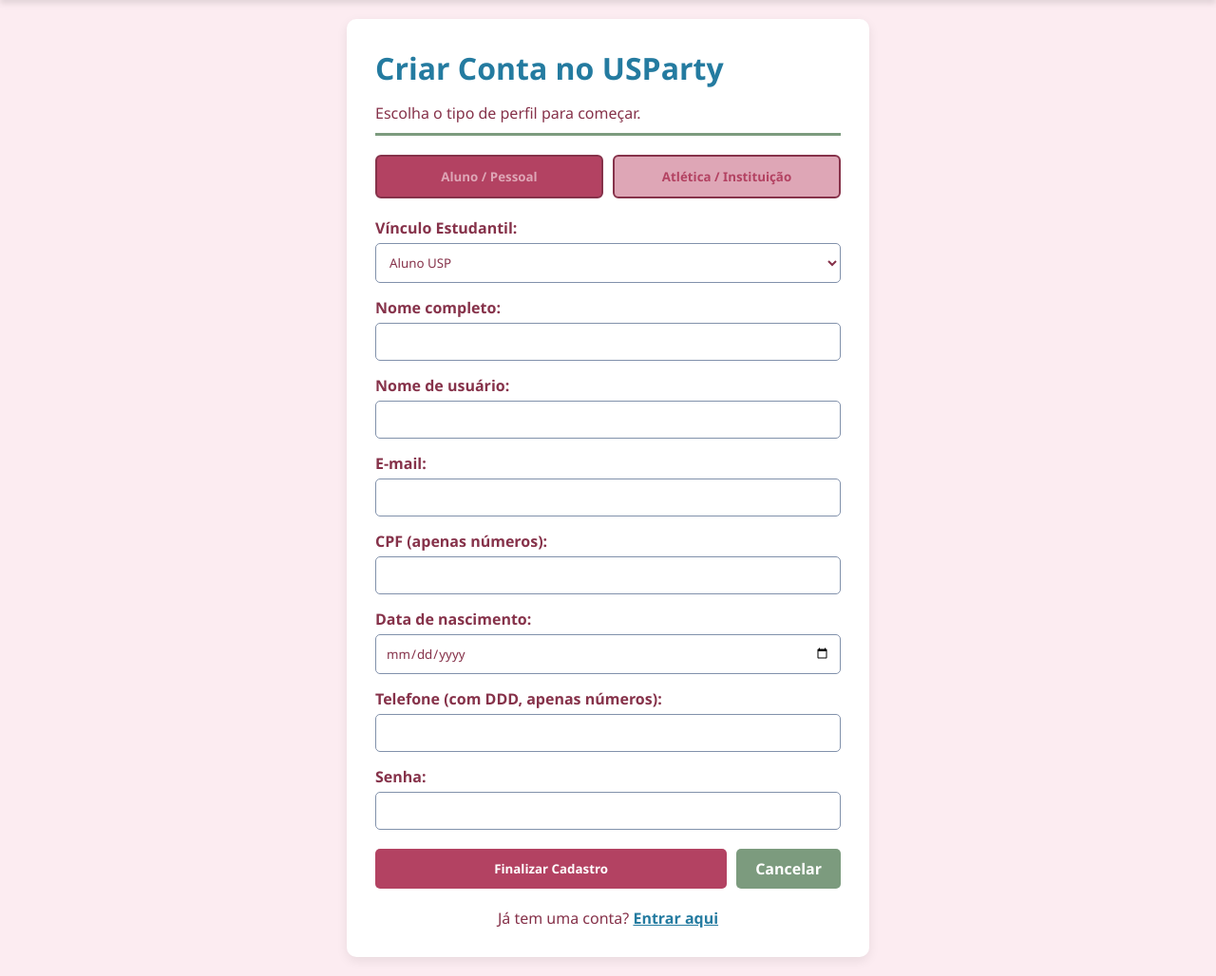
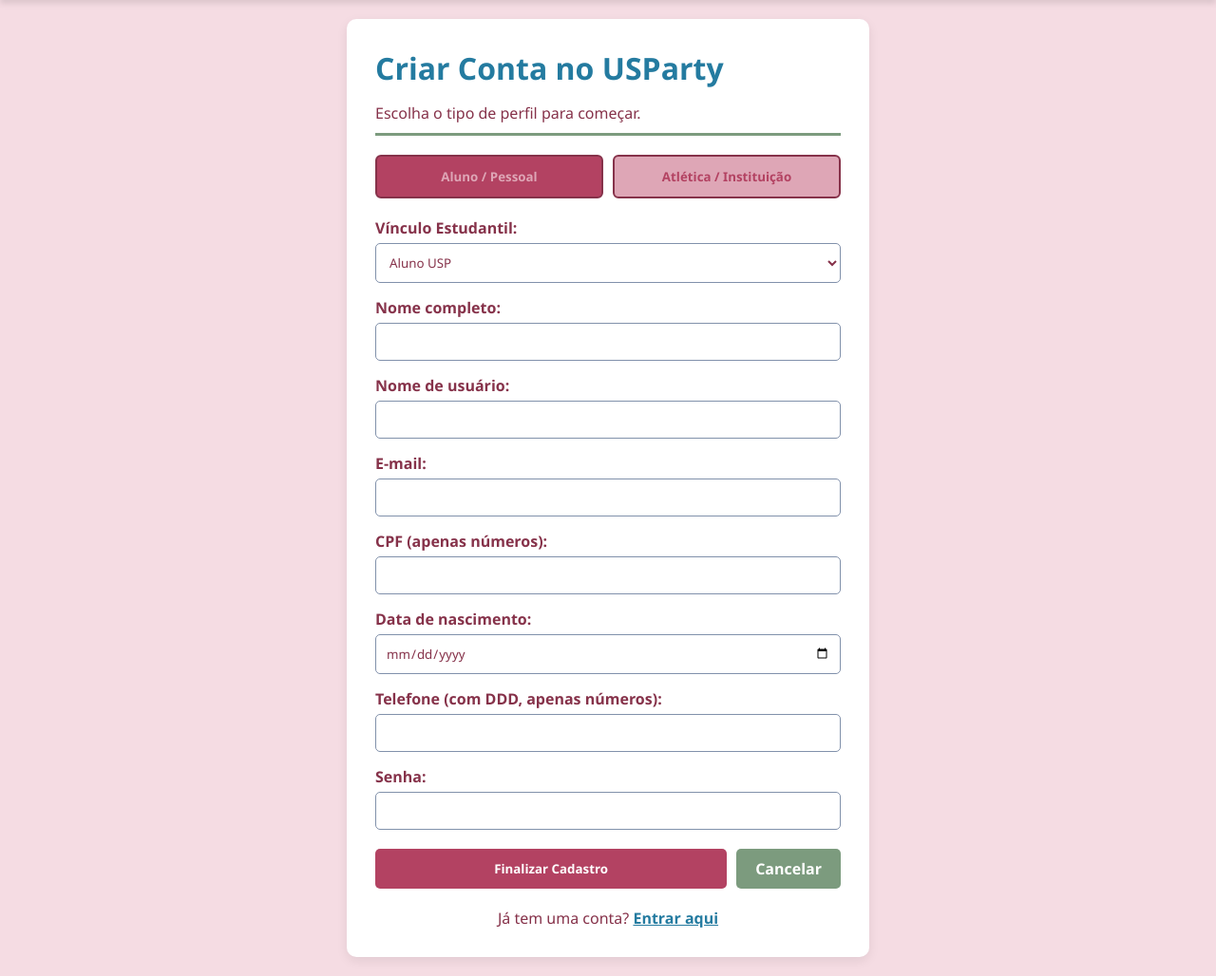
Before and after one commit to annarzcardoso15/USParty, a Django app: page /usuarios/cadastro/ in a window 1280 px wide. Shown: the part 65-1093 px from the top of the page at 95% size. Run offline with Django 5.2, Linux system fonts and the light colour scheme.

Commit message:
Muda tom de rosa do fundo

```diff
--- a/static/css/style.css
+++ b/static/css/style.css
@@ -3,7 +3,7 @@
     --air-force-blue: #5386A6;
     --lavender-grey: #8191AB;
     --soft-blossom: #DEA6B6;
-    --pastel-petal: #fcecf1;
+    --pastel-petal: #F5DCE3;
     --berry-crush: #B34262;
     --vintage-berry: #86324A;
     --ash-grey: #C2D6C3;
```
